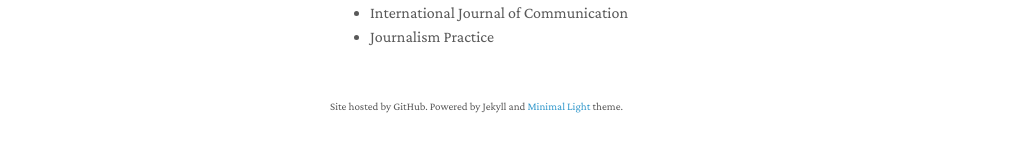
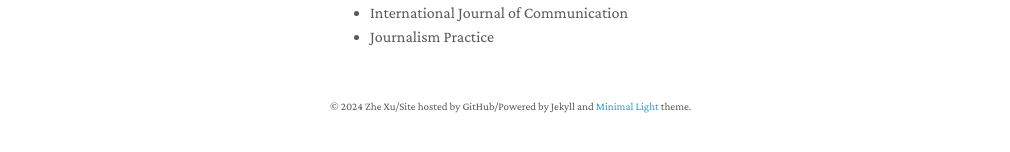
Before and after one commit to zhexuphd/home, a Jekyll site: the page built from index.md, in a window 1280 px wide and 900 px high, scrolled down 1689 px. Shown: the part 713-865 px from the top of the window, without its empty margins (140-1150 px from the left). Built offline with Jekyll 4.4.1, drawn with Linux system fonts in a browser that asks for light colours; a style sheet for code colours, icons or effects is not loaded; our own code applies the rules of GitHub Pages for plain Markdown files.

Commit message:
Update homepage.html

```diff
--- a/_layouts/homepage.html
+++ b/_layouts/homepage.html
@@ -100,7 +100,7 @@
       <br>
 
       {% if site.enable_footnote %}
-      <p><small>Site hosted by GitHub. Powered by Jekyll and <a href="https://github.com/yaoyao-liu/minimal-light" target="_blank" rel="noopener">Minimal Light</a> theme.</small></p>
+      <p><small>© 2024 Zhe Xu/Site hosted by GitHub/Powered by Jekyll and <a href="https://github.com/yaoyao-liu/minimal-light" target="_blank" rel="noopener">Minimal Light</a> theme.</small></p>
       {% endif %}
 
       </section>
```
